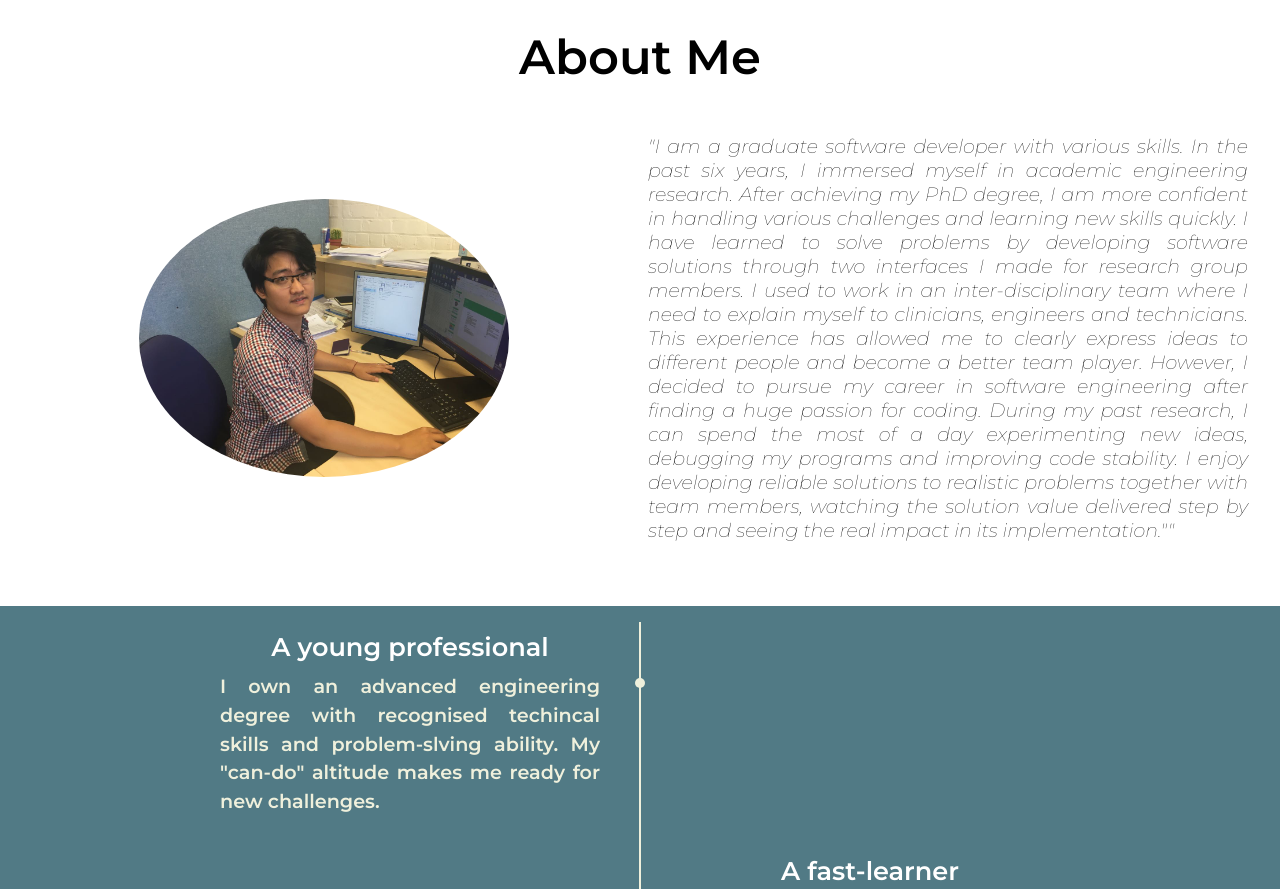
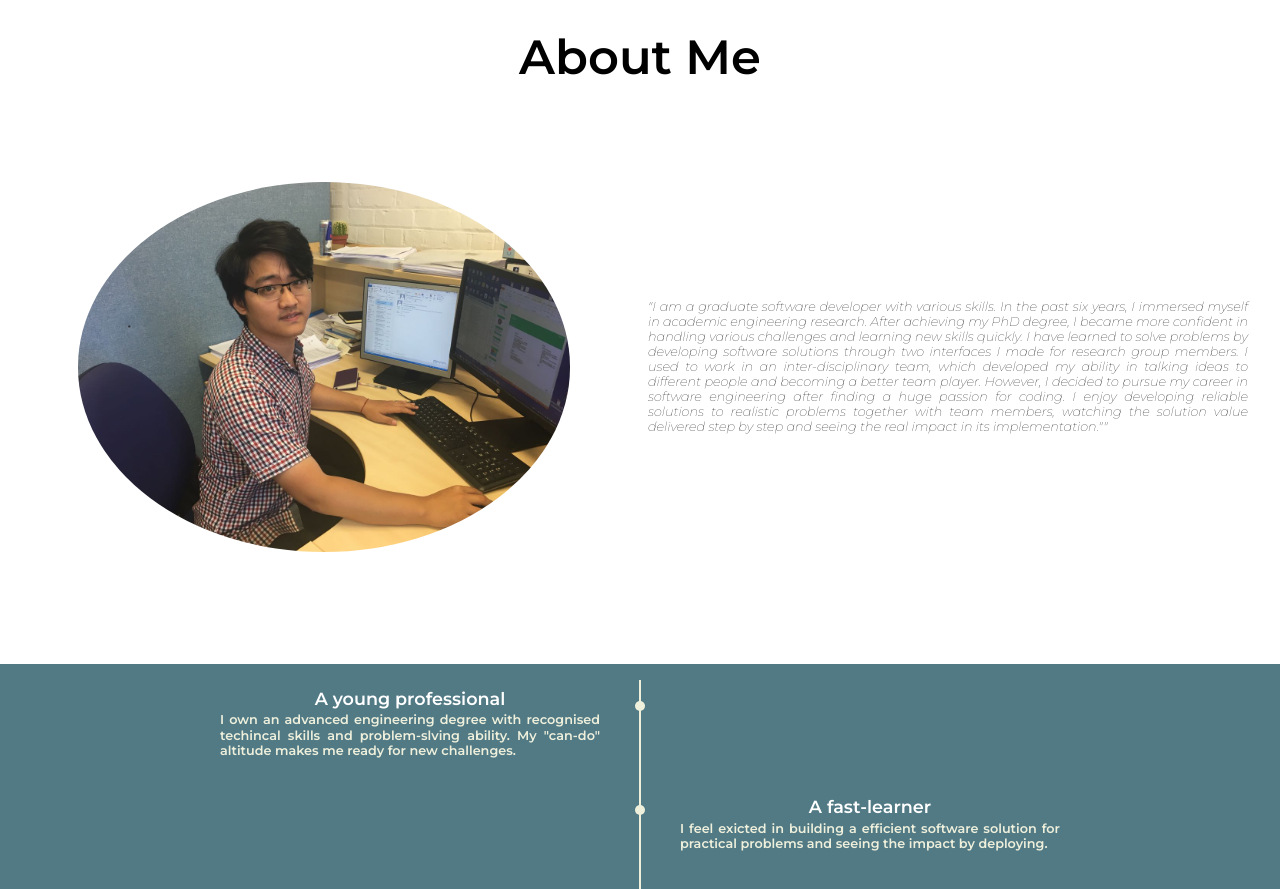
Before and after one commit to Dong93-dev/Dong93-dev.github.io, a plain HTML site: page index.html in a window 1280 px wide. Shown: the part 820-1709 px from the top of the page. Drawn offline with Linux system fonts and the light colour scheme.

Commit message:
modified

```diff
--- a/index.html
+++ b/index.html
@@ -33,7 +33,7 @@
           </ul>
         </div>
       </nav>
-
+      <div class="headerextra">
       <h1>
         Hello, my name is Dong
         <span class="revealbox"></span>
@@ -43,6 +43,7 @@
         <span class="revealbox"></span>
       </h3>
       <a href="#selfie" type="button" class="cta">Portfolio</a>
+    </div>
     </header>
 
     <section id="selfie">
@@ -60,17 +61,13 @@
           <div class="selfintro">
             "I am a graduate software developer with various skills. In the past
             six years, I immersed myself in academic engineering research. After
-            achieving my PhD degree, I am more confident in handling various
+            achieving my PhD degree, I became more confident in handling various
             challenges and learning new skills quickly. I have learned to solve
             problems by developing software solutions through two interfaces I
             made for research group members. I used to work in an
-            inter-disciplinary team where I need to explain myself to
-            clinicians, engineers and technicians. This experience has allowed
-            me to clearly express ideas to different people and become a better
+            inter-disciplinary team, which developed my ability in talking ideas to different people and becoming a better
             team player. However, I decided to pursue my career in software
-            engineering after finding a huge passion for coding. During my past
-            research, I can spend the most of a day experimenting new ideas,
-            debugging my programs and improving code stability. I enjoy
+            engineering after finding a huge passion for coding. I enjoy
             developing reliable solutions to realistic problems together with
             team members, watching the solution value delivered step by step and
             seeing the real impact in its implementation.""
--- a/styles/index.css
+++ b/styles/index.css
@@ -18,11 +18,15 @@ header {
   background: -webkit-linear-gradient(to right, #283c86, #45a247);
   background: linear-gradient(to right, #283c86, #45a247);
   width: 100%;
-  height: 100%;
+  height: 8vh;
   display: flex;
   flex-flow: column wrap;
   justify-content: center;
   align-items: center;
+}
+
+.headerextra {
+  display: none;
 }
 
 header nav {
@@ -307,6 +311,7 @@ nav {
   justify-content: space-around;
   align-items: center;
   flex-wrap: wrap;
+  flex-direction: row;
 }
 
 #selfie .selfie-bottom .selficontainer {
@@ -318,16 +323,17 @@ nav {
 }
 
 #selfie .selfie-bottom .selficontainer .selfie {
-  width: 60%;
+  width: 80%;
   border-radius: 50%;
 }
 
 #selfie .selfie-bottom .selfintro {
   font-family: "Montserrat", sans-serif;
   font-style: italic;
-  font-size: 1.5vw;
+  font-size: 0.8rem;
   font-weight: lighter;
   flex: 1 1 1rem;
+  min-width: 360px;
   text-align: justify;
   margin-right: 1rem;
 }
@@ -373,19 +379,19 @@ nav {
 
 .timeline-content h1 {
   font-family: "Montserrat", sans-serif;
-  font-size: 2vw;
+  font-size: 1.1rem;
   color: white;
   font-weight: 500;
-  line-height: 30px;
-  margin-bottom: 10px;
+  line-height: 1em;
+  margin-bottom: 5px;
   text-align: center;
 }
 
 .timeline-content p {
   font-family: "Montserrat", sans-serif;
-  font-size: 1.5vw;
+  font-size: 0.8rem;
   color: #eff0dc;
-  line-height: 1.5em;
+  line-height: 1.2em;
   font-weight: 300;
   text-align: justify;
 }
@@ -535,6 +541,16 @@ nav {
 }
 
 @media only screen and (min-width: 768px) {
+  header {
+    height: 100%;
+  }
+
+  .headerextra {
+    display: flex;
+    justify-content: center;
+    align-items: center;
+    flex-direction: column;
+  }
   .timeline::before {
     content: "";
     position: absolute;
```
Also changed, not shown: 2 other files.
